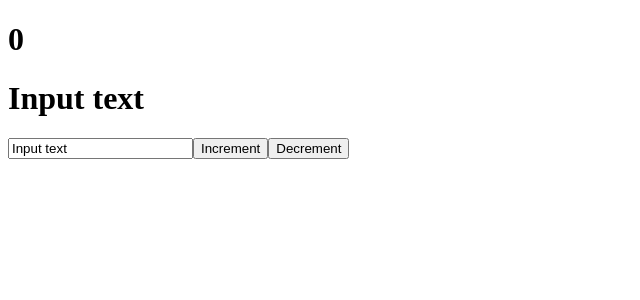
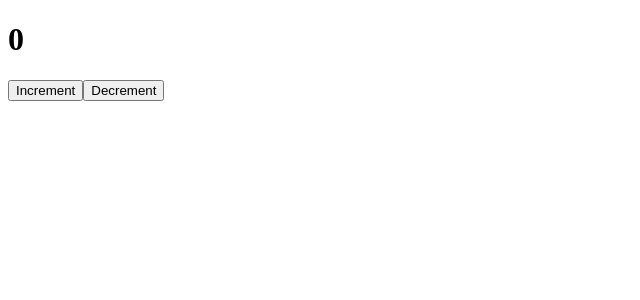
Before and after one commit to boevoivertolet/powerfull-practice, a React (Create React App) app: page / in a window 1280 px wide. Shown: the top 300 px of the page, without its empty margins (0-640 px from the left). Built offline with nearby package versions, Linux system fonts and the light colour scheme.

Commit message:
create component

```diff
--- a/src/App.tsx
+++ b/src/App.tsx
@@ -1,25 +1,14 @@
 import React, {useState} from 'react';
+import Counter from "./components/Counter";
 
 
 function App() {
-    const [likes, setLikes] = useState(0)
-    const [value, setValue] = useState('Input text')
-
-    const increment = () => {
-        setLikes(likes + 1)
-    }
-    const decrement = () => {
-        setLikes(likes - 1)
-    }
 
 
     return (
         <div className = "App">
-            <h1>{likes}</h1>
-            <h1>{value}</h1>
-            <input type = "text" value = {value} onChange = {event => setValue(event.target.value)} />
-            <button onClick = {increment}>Increment</button>
-            <button onClick = {decrement}>Decrement</button>
+            <Counter />
+
         </div>
     );
 }
--- /dev/null
+++ b/src/components/Counter.tsx
@@ -0,0 +1,21 @@
+import React, {useState} from 'react';
+
+const Counter = () => {
+    const [count, setCount] = useState(0)
+    const increment = () => {
+        setCount(count + 1)
+    }
+    const decrement = () => {
+        setCount(count - 1)
+    }
+    return (
+        <div>
+            <h1>{count}</h1>
+            <button onClick = {increment}>Increment</button>
+            <button onClick = {decrement}>Decrement</button>
+
+        </div>
+    );
+};
+
+export default Counter;
```
